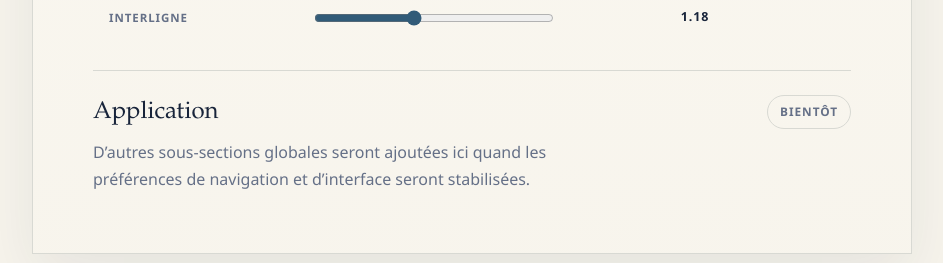
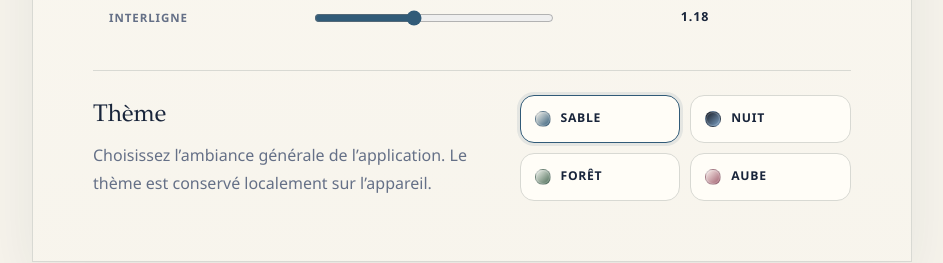
Before and after one commit to lcordey/church-erp, a Next.js app: page /settings in a window 1280 px wide. Shown: the part 1550-1813 px from the top of the page, without its empty margins (292-1235 px from the left). Built offline with nearby package versions, Linux system fonts and the light colour scheme; no server answers.

Commit message:
Add app theme preferences

```diff
--- a/app/globals.css
+++ b/app/globals.css
@@ -17,6 +17,55 @@
   --sans: "Avenir Next", Avenir, "Segoe UI", sans-serif;
 }
 
+html[data-app-theme="sand"] {
+  color-scheme: light;
+}
+
+html[data-app-theme="night"] {
+  color-scheme: dark;
+  --ink: #e4e7ef;
+  --muted: #9ba4b6;
+  --paper: #161a23;
+  --paper-strong: #1d2330;
+  --line: #2d3546;
+  --accent: #7ea3c7;
+  --accent-soft: #243140;
+  --warm: #d69163;
+  --sage: #88a184;
+  --claret: #c7878d;
+  --plum: #a393b6;
+}
+
+html[data-app-theme="forest"] {
+  color-scheme: light;
+  --ink: #1f2c24;
+  --muted: #5c6d62;
+  --paper: #f3f5ef;
+  --paper-strong: #fcfdf9;
+  --line: #d6ddd0;
+  --accent: #486953;
+  --accent-soft: #dfe9df;
+  --warm: #b47952;
+  --sage: #56735a;
+  --claret: #8e5b5f;
+  --plum: #71657c;
+}
+
+html[data-app-theme="dawn"] {
+  color-scheme: light;
+  --ink: #3a2a2f;
+  --muted: #7e6870;
+  --paper: #fbf2ee;
+  --paper-strong: #fffaf7;
+  --line: #e6d5d0;
+  --accent: #a05d6d;
+  --accent-soft: #f1dfe2;
+  --warm: #cf7f57;
+  --sage: #7b8b79;
+  --claret: #9a5b63;
+  --plum: #8d738f;
+}
+
 * {
   box-sizing: border-box;
 }
@@ -627,6 +676,58 @@ a {
   font-weight: 800;
   letter-spacing: 0.08em;
   text-transform: uppercase;
+}
+
+.theme-toggle {
+  display: grid;
+  grid-template-columns: repeat(2, minmax(0, 1fr));
+  gap: 10px;
+  width: min(420px, 100%);
+}
+
+.theme-toggle__option {
+  display: inline-flex;
+  min-height: 48px;
+  align-items: center;
+  gap: 10px;
+  border: 1px solid var(--line);
+  border-radius: 14px;
+  padding: 0 14px;
+  color: var(--ink);
+  background: var(--paper-strong);
+  font: 800 0.76rem/1 var(--sans);
+  letter-spacing: 0.06em;
+  text-transform: uppercase;
+  cursor: pointer;
+}
+
+.theme-toggle__option[aria-pressed="true"] {
+  border-color: var(--accent);
+  box-shadow: 0 0 0 3px rgb(49 91 120 / 10%);
+}
+
+.theme-toggle__swatch {
+  width: 16px;
+  height: 16px;
+  border: 1px solid rgb(24 36 58 / 14%);
+  border-radius: 999px;
+  box-shadow: inset 0 0 0 1px rgb(255 255 255 / 20%);
+}
+
+.theme-toggle__option--sand .theme-toggle__swatch {
+  background: linear-gradient(135deg, #f7f4ec, #315b78);
+}
+
+.theme-toggle__option--night .theme-toggle__swatch {
+  background: linear-gradient(135deg, #161a23, #7ea3c7);
+}
+
+.theme-toggle__option--forest .theme-toggle__swatch {
+  background: linear-gradient(135deg, #f3f5ef, #486953);
+}
+
+.theme-toggle__option--dawn .theme-toggle__swatch {
+  background: linear-gradient(135deg, #fbf2ee, #a05d6d);
 }
 
 .site-header__status {
@@ -1313,7 +1414,7 @@ a {
 .song-detail-view:fullscreen {
   width: 100%;
   height: 100%;
-  background: #eee9df;
+  background: var(--paper);
 }
 
 .song-header__top-row {
@@ -1335,7 +1436,7 @@ a {
   flex-direction: column;
   border: 0;
   border-radius: 0;
-  background: #eee9df;
+  background: var(--paper);
 }
 
 .song-detail-view:fullscreen .song-document-viewer {
@@ -1494,7 +1595,7 @@ a {
 
 .song-document-viewer__stage--text {
   overflow: auto;
-  background: #eee9df;
+  background: var(--paper);
 }
 
 .song-document-viewer--musicxml .song-document-viewer__stage {
@@ -1558,7 +1659,7 @@ a {
   overflow: auto;
   border-radius: 8px 8px 0 0;
   padding-top: 34px;
-  background: #fffdf7;
+  background: var(--paper-strong);
   box-shadow: 0 18px 50px rgb(24 36 58 / 16%);
   -webkit-overflow-scrolling: touch;
   overscroll-behavior: contain;
@@ -2118,12 +2219,12 @@ a {
   padding: clamp(30px, 5vw, 68px);
   border: 0;
   border-radius: 4px;
-  background: #fffdf7;
+  background: var(--paper-strong);
   box-shadow: 0 30px 90px rgb(34 45 57 / 10%);
 }
 
 .sheet-card--lyrics {
-  background: #fffdf7;
+  background: var(--paper-strong);
 }
 
 .sheet-card__edge {
@@ -2193,6 +2294,10 @@ a {
   display: flex;
   flex-wrap: wrap;
   min-height: var(--chord-sheet-line-min-height);
+}
+
+.chord-sheet__chunk {
+  display: inline-flex;
 }
 
 .chord-sheet__segment {
@@ -2277,6 +2382,17 @@ a {
 .song-render-settings {
   border-bottom: 1px solid rgb(49 91 120 / 8%);
   background: rgb(247 244 236 / 72%);
+}
+
+@media (min-width: 900px) {
+  .song-render-settings {
+    width: min(820px, calc(100% - 48px));
+    margin: 0 auto 18px;
+    border: 1px solid rgb(49 91 120 / 10%);
+    border-radius: 4px;
+    box-shadow: 0 18px 40px rgb(24 36 58 / 8%);
+    overflow: hidden;
+  }
 }
 
 .song-render-settings__grid {
--- a/app/layout.tsx
+++ b/app/layout.tsx
@@ -1,5 +1,6 @@
 import type { Metadata, Viewport } from "next";
 
+import { AppThemeProvider } from "@/src/components/app-theme-provider";
 import { AppShell } from "@/src/components/app-shell";
 import { getCurrentActor } from "@/src/infrastructure/auth/require-admin";
 import { MusicNotationProvider } from "@/src/modules/songs/components/music-notation-provider";
@@ -43,11 +44,13 @@ export default async function RootLayout({
   return (
     <html lang="fr">
       <body>
-        <MusicNotationProvider>
-          <SongRenderPreferencesProvider>
-            <AppShell isAuthenticated={actor !== null}>{children}</AppShell>
-          </SongRenderPreferencesProvider>
-        </MusicNotationProvider>
+        <AppThemeProvider>
+          <MusicNotationProvider>
+            <SongRenderPreferencesProvider>
+              <AppShell isAuthenticated={actor !== null}>{children}</AppShell>
+            </SongRenderPreferencesProvider>
+          </MusicNotationProvider>
+        </AppThemeProvider>
       </body>
     </html>
   );
--- a/app/settings/page.tsx
+++ b/app/settings/page.tsx
@@ -1,3 +1,4 @@
+import { AppThemeToggle } from "@/src/components/app-theme-toggle";
 import { MusicNotationToggle } from "@/src/modules/songs/components/music-notation-toggle";
 import { SongRenderPreferencesControls } from "@/src/modules/songs/components/song-render-preferences-controls";
 
@@ -34,15 +35,15 @@ export default function SettingsPage() {
           <SongRenderPreferencesControls showDescription />
         </div>
 
-        <div className="settings-section settings-section--placeholder">
+        <div className="settings-section">
           <div>
-            <h2>Application</h2>
+            <h2>Thème</h2>
             <p>
-              D’autres sous-sections globales seront ajoutées ici quand les
-              préférences de navigation et d’interface seront stabilisées.
+              Choisissez l’ambiance générale de l’application. Le thème est
+              conservé localement sur l’appareil.
             </p>
           </div>
-          <span className="settings-badge">Bientôt</span>
+          <AppThemeToggle />
         </div>
       </section>
     </main>
--- /dev/null
+++ b/src/components/app-theme-provider.tsx
@@ -0,0 +1,100 @@
+"use client";
+
+import {
+  createContext,
+  useContext,
+  useEffect,
+  useSyncExternalStore,
+  type ReactNode,
+} from "react";
+
+export const appThemeStorageKey = "church-erp-app-theme";
+export const appThemeChangeEvent = "church-erp-app-theme-change";
+
+export const appThemeOptions = [
+  "sand",
+  "night",
+  "forest",
+  "dawn",
+] as const;
+
+export type AppTheme = (typeof appThemeOptions)[number];
+
+type AppThemeContextValue = {
+  theme: AppTheme;
+  setTheme: (theme: AppTheme) => void;
+};
+
+const AppThemeContext = createContext<AppThemeContextValue>({
+  theme: "sand",
+  setTheme: () => undefined,
+});
+
+let cachedTheme: AppTheme = "sand";
+
+function normalizeTheme(value: string | null): AppTheme {
+  return appThemeOptions.includes(value as AppTheme)
+    ? (value as AppTheme)
+    : "sand";
+}
+
+function subscribe(callback: () => void) {
+  window.addEventListener("storage", callback);
+  window.addEventListener(appThemeChangeEvent, callback);
+
+  return () => {
+    window.removeEventListener("storage", callback);
+    window.removeEventListener(appThemeChangeEvent, callback);
+  };
+}
+
+function getSnapshot(): AppTheme {
+  try {
+    cachedTheme = normalizeTheme(
+      window.localStorage.getItem(appThemeStorageKey),
+    );
+  } catch {
+    return cachedTheme;
+  }
+
+  return cachedTheme;
+}
+
+function getServerSnapshot(): AppTheme {
+  return "sand";
+}
+
+function applyTheme(theme: AppTheme) {
+  document.documentElement.dataset.appTheme = theme;
+  document.documentElement.style.colorScheme =
+    theme === "night" ? "dark" : "light";
+}
+
+export function AppThemeProvider({ children }: { children: ReactNode }) {
+  const theme = useSyncExternalStore(subscribe, getSnapshot, getServerSnapshot);
+
+  useEffect(() => {
+    applyTheme(theme);
+  }, [theme]);
+
+  function setTheme(nextTheme: AppTheme) {
+    cachedTheme = nextTheme;
+
+    try {
+      window.localStorage.setItem(appThemeStorageKey, nextTheme);
+    } catch {}
+
+    applyTheme(nextTheme);
+    window.dispatchEvent(new Event(appThemeChangeEvent));
+  }
+
+  return (
+    <AppThemeContext.Provider value={{ theme, setTheme }}>
+      {children}
+    </AppThemeContext.Provider>
+  );
+}
+
+export function useAppTheme() {
+  return useContext(AppThemeContext);
+}
--- /dev/null
+++ b/src/components/app-theme-toggle.tsx
@@ -0,0 +1,35 @@
+"use client";
+
+import {
+  appThemeOptions,
+  type AppTheme,
+  useAppTheme,
+} from "./app-theme-provider";
+
+const themeLabels: Record<AppTheme, string> = {
+  sand: "Sable",
+  night: "Nuit",
+  forest: "Forêt",
+  dawn: "Aube",
+};
+
+export function AppThemeToggle() {
+  const { theme, setTheme } = useAppTheme();
+
+  return (
+    <nav className="theme-toggle" aria-label="Thème de l’application">
+      {appThemeOptions.map((option) => (
+        <button
+          aria-pressed={theme === option}
+          className={`theme-toggle__option theme-toggle__option--${option}`}
+          key={option}
+          onClick={() => setTheme(option)}
+          type="button"
+        >
+          <span className="theme-toggle__swatch" aria-hidden="true" />
+          <span>{themeLabels[option]}</span>
+        </button>
+      ))}
+    </nav>
+  );
+}
--- a/src/modules/songs/components/chord-sheet.tsx
+++ b/src/modules/songs/components/chord-sheet.tsx
@@ -3,7 +3,7 @@
 import type { CSSProperties } from "react";
 
 import { formatChord, transposeChord } from "../music/musical-key";
-import { parseChordPro } from "../services/chordpro";
+import { groupChordProSegmentsForWrap, parseChordPro } from "../services/chordpro";
 import { useMusicNotation } from "./music-notation-provider";
 import type { ChordColorPreference } from "./song-render-preferences";
 
@@ -60,9 +60,13 @@ export function ChordSheet({
           );
         }
 
+        const segmentGroups = groupChordProSegmentsForWrap(line.segments);
+
         return (
           <div className="chord-sheet__line" key={lineIndex}>
-            {line.segments.map((segment, segmentIndex) => (
+            {segmentGroups.map((group, groupIndex) => (
+              <span className="chord-sheet__chunk" key={groupIndex}>
+                {group.map((segment, segmentIndex) => (
                   <span className="chord-sheet__segment" key={segmentIndex}>
                     <span className="chord-sheet__chord" aria-hidden={!segment.chord}>
                       {segment.chord
@@ -75,6 +79,8 @@ export function ChordSheet({
                     <span className="chord-sheet__lyrics">{segment.lyrics}</span>
                   </span>
                 ))}
+              </span>
+            ))}
           </div>
         );
       })}
--- a/src/modules/songs/services/chordpro.ts
+++ b/src/modules/songs/services/chordpro.ts
@@ -2,6 +2,8 @@ export type ChordProSegment = {
   chord: string | null;
   lyrics: string;
 };
+
+export type ChordProSegmentGroup = ChordProSegment[];
 
 export type ChordProLine =
   | { type: "blank" }
@@ -117,3 +119,37 @@ export function parseChordPro(content: string): ChordProLine[] {
 export function hasChordProChords(content: string): boolean {
   return chordTokenPattern.test(content);
 }
+
+export function groupChordProSegmentsForWrap(
+  segments: ChordProSegment[],
+): ChordProSegmentGroup[] {
+  const groups: ChordProSegmentGroup[] = [];
+  let currentGroup: ChordProSegmentGroup = [];
+
+  for (const segment of segments) {
+    const tokens = segment.lyrics.match(/\s+|\S+/g);
+
+    if (!tokens || tokens.length === 0) {
+      currentGroup.push(segment);
+      continue;
+    }
+
+    let chordForNextToken = segment.chord;
+
+    for (const token of tokens) {
+      currentGroup.push({ chord: chordForNextToken, lyrics: token });
+      chordForNextToken = null;
+
+      if (/^\s+$/.test(token)) {
+        groups.push(currentGroup);
+        currentGroup = [];
+      }
+    }
+  }
+
+  if (currentGroup.length > 0) {
+    groups.push(currentGroup);
+  }
+
+  return groups;
+}
```
Also changed, not shown: 1 other file (tests, documents, lock files or other folders). Lines whose indentation alone changed are shown as unchanged.
